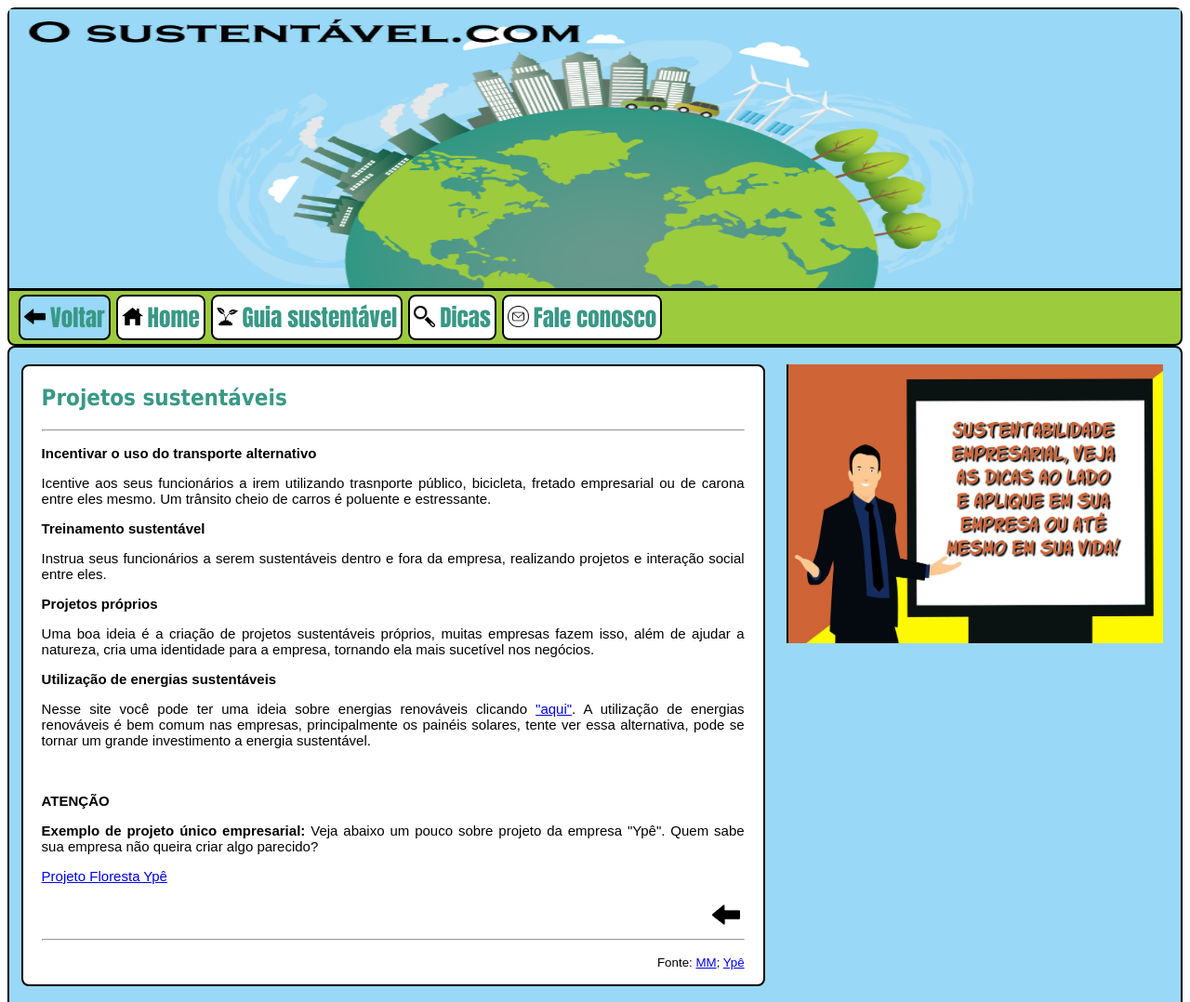
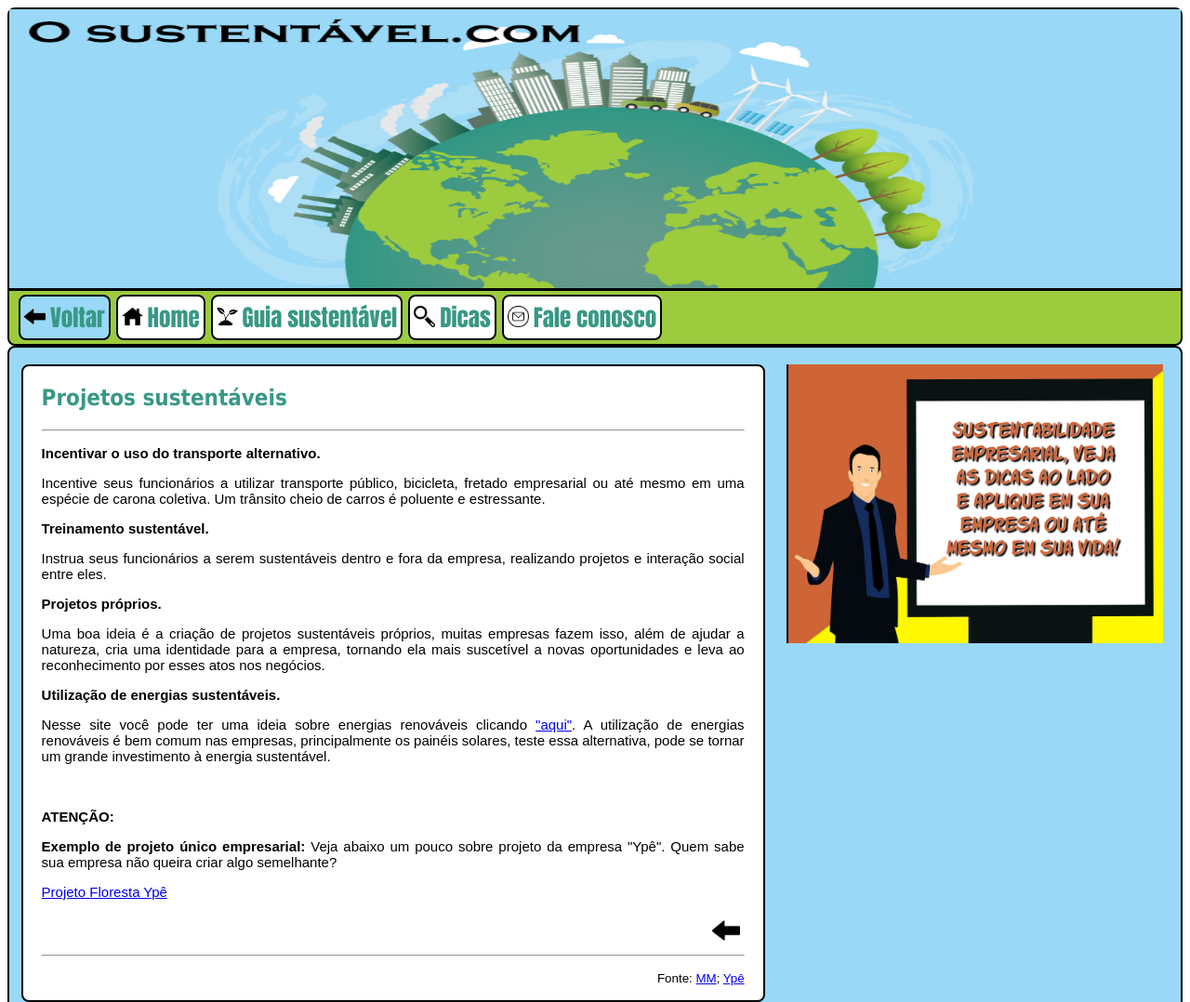
Before and after one commit to narutavitoria/APS_Sustentabilidade_XHTML, a plain HTML site: page projetos2.html in a window 1280 px wide. Shown: the top 1078 px of the page at 93% size. Drawn offline with Linux system fonts and the light colour scheme.

Commit message:
projetos2

```diff
--- a/projetos2.html
+++ b/projetos2.html
@@ -23,20 +23,20 @@
 			<img id="imgBanner" src="imagens/bannerProjetos.jpg" alt="Imagem sobre projetos" />
 			<div class="conteudoStyle">
 				<h2 class="conteudoStyle">Projetos sustentáveis</h2><hr />
-				<p class="conteudoStyle2"><strong>Incentivar o uso do transporte alternativo</strong></p>
-				<p class="conteudoStyle2">Icentive aos seus funcionários a irem utilizando trasnporte público, bicicleta, fretado empresarial ou de carona entre eles mesmo. Um
+				<p class="conteudoStyle2"><strong>Incentivar o uso do transporte alternativo.</strong></p>
+				<p class="conteudoStyle2">Incentive seus funcionários a utilizar transporte público, bicicleta, fretado empresarial ou até mesmo em uma espécie de carona coletiva. Um
 				trânsito cheio de carros é poluente e estressante.</p>
-				<p class="conteudoStyle2"><strong>Treinamento sustentável</strong></p>
+				<p class="conteudoStyle2"><strong>Treinamento sustentável.</strong></p>
 				<p class="conteudoStyle2">Instrua seus funcionários a serem sustentáveis dentro e fora da empresa, realizando projetos e interação social entre eles.</p>
-				<p class="conteudoStyle2"><strong>Projetos próprios</strong></p>
+				<p class="conteudoStyle2"><strong>Projetos próprios.</strong></p>
 				<p class="conteudoStyle2">Uma boa ideia é a criação de projetos sustentáveis próprios, muitas empresas fazem isso, além de ajudar a natureza, cria uma identidade para a
-				empresa, tornando ela mais sucetível nos negócios.</p>
-				<p class="conteudoStyle2"><strong>Utilização de energias sustentáveis</strong></p>
+				empresa, tornando ela mais suscetível a novas oportunidades e leva ao reconhecimento por esses atos nos negócios.</p>
+				<p class="conteudoStyle2"><strong>Utilização de energias sustentáveis.</strong></p>
 				<p class="conteudoStyle2">Nesse site você pode ter uma ideia sobre energias renováveis clicando <a href="./energia.html" target="_blank">"aqui"</a>. A utilização de
-				energias renováveis é bem comum nas empresas, principalmente os painéis solares, tente ver essa alternativa, pode se tornar um grande investimento a energia sustentável.</p><br />
-				<p class="conteudoStyle2"><strong>ATENÇÃO</strong></p>
+				energias renováveis é bem comum nas empresas, principalmente os painéis solares, teste essa alternativa, pode se tornar um grande investimento à energia sustentável.</p><br />
+				<p class="conteudoStyle2"><strong>ATENÇÃO:</strong></p>
 				<p class="conteudoStyle2"><strong>Exemplo de projeto único empresarial:</strong> Veja abaixo um pouco sobre projeto da empresa "Ypê". Quem sabe sua empresa não queira criar algo
-				parecido?</p>
+				semelhante?</p>
 				<p class="conteudoStyle2"><a href="./PDF/ype.pdf" target="_blank">Projeto Floresta Ypê</a></p>
 				<a href="./projetos.html"><img class="imgIr" src="./imagens/setaVoltar.png" alt="Voltar pág" /></a><br /><br /><hr />
 				<p style="text-align: right; font-family: arial"><sub>Fonte: <a href="http://marcusmarques.com.br/estrategias-de-negocio/10-praticas-sustentaveis-empresas/" target="_blank">MM</a>;
```
